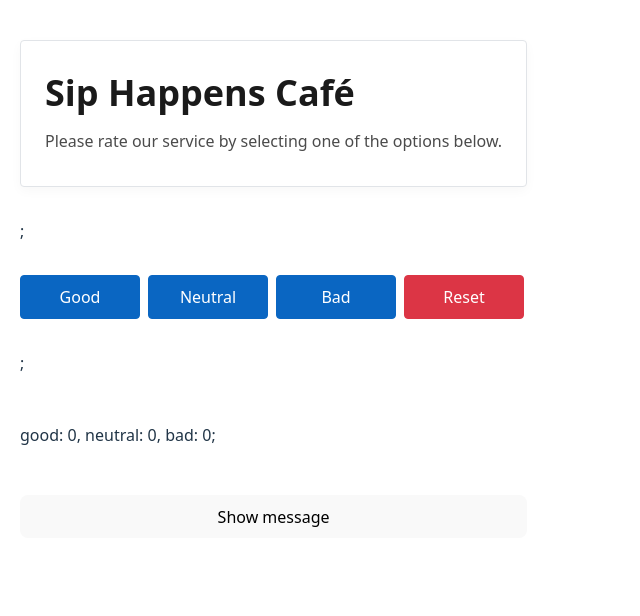
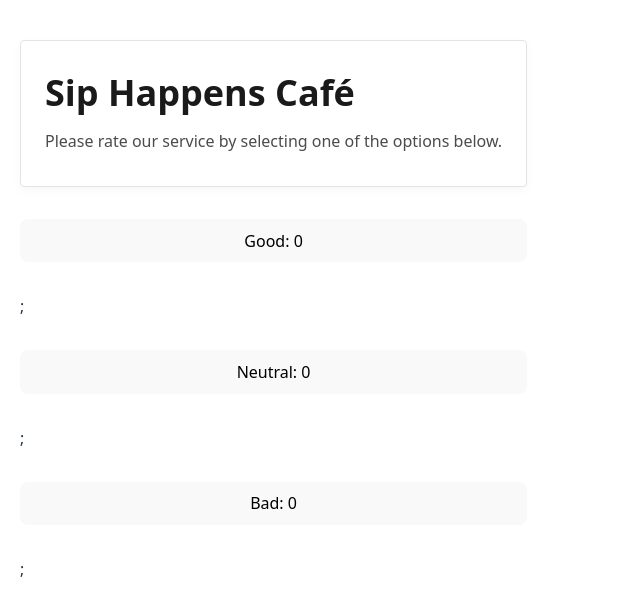
Before and after one commit to Lyubov9302/02-react-cafe, a React (Vite) app: page / in a window 1280 px wide. Shown: the top 616 px of the page, without its empty margins (0-640 px from the left). Built offline with nearby package versions, Linux system fonts and the light colour scheme.

Commit message:
added buttons

```diff
--- a/src/components/App/App.tsx
+++ b/src/components/App/App.tsx
@@ -1,41 +1,21 @@
+import css from "./App.module.css";
 import CafeInfo from "../CafeInfo/CafeInfo";
-import css from "./App.module.css";
+import Votes from "../../types/votes";
 import { useState } from "react";
-import type { Votes, VoteType } from "../../types/votes.ts";
-import VoteOptions from "../VoteOptions/VoteOptions";
 
 export default function App() {
-  const [votes, setVotes] = useState<Votes>({ good: 0, neutral: 0, bad: 0 });
-  const [isOpen, setIsOpen] = useState(false);
+  const [votes, setVotes] = useState(0);
 
-  const handleVote = (key: keyof Votes) => {
-    setVotes({
-      ...votes,
-      [key]: votes[key] + 1,
-    });
+  const handleVote = () => {
+    setVotes(votes + 1);
   };
-
-  const toggleMessage = () => {
-    setIsOpen(!isOpen);
-  };
-
   return (
     <>
       <div className={css.app}>
         <CafeInfo />
-
-        <VoteOptions
-          onVote={handleVote}
-          onReset={toggleMessage}
-          canReset={true}
-        />
-        <p>
-          good: {votes.good}, neutral: {votes.neutral}, bad: {votes.bad};
-        </p>
-
-        <button onClick={toggleMessage}>
-          {isOpen ? "Hide message" : "Show message"}
-        </button>
+        <button onClick={handleVote}>Good: {votes}</button>;
+        <button onClick={handleVote}>Neutral: {votes}</button>;
+        <button onClick={handleVote}>Bad: {votes}</button>;
       </div>
     </>
   );
--- a/src/components/CafeInfo/CafeInfo.tsx
+++ b/src/components/CafeInfo/CafeInfo.tsx
@@ -2,14 +2,11 @@ import css from "./CafeInfo.module.css";
 
 export default function CafeInfo() {
   return (
-    <>
     <div className={css.container}>
       <h1 className={css.title}>Sip Happens Café</h1>
       <p className={css.description}>
         Please rate our service by selecting one of the options below.
       </p>
     </div>
-      ;
-    </>
   );
 }
--- a/src/components/VoteOptions/VoteOptions.tsx
+++ /dev/null
@@ -1,46 +0,0 @@
-import css from "../VoteOptions/VoteOptions.module.css";
-import { VoteType } from "../../types/votes.ts";
-
-interface VoteOptionsProps {
-  onVote: (type: VoteType) => void;
-  onReset: () => void;
-  canReset: boolean;
-}
-
-export default function VoteOptions({
-  onVote,
-  onReset,
-  canReset,
-}: VoteOptionsProps) {
-  return (
-    <>
-      <div className={css.container}>
-        <button
-          className={css.button}
-          onClick={() => onVote("good")}
-        >
-          Good
-        </button>
-        <button
-          className={css.button}
-          onClick={() => onVote("neutral")}
-        >
-          Neutral
-        </button>
-        <button
-          className={css.button}
-          onClick={() => onVote("bad")}
-        >
-          Bad
-        </button>
-        <button
-          className={`${css.button} ${css.reset}`}
-          onClick={onReset}
-        >
-          Reset
-        </button>
-      </div>
-      ;
-    </>
-  );
-}
--- a/src/types/votes.ts
+++ b/src/types/votes.ts
@@ -1,7 +1,7 @@
-type VoteType = "good" | "neutral" | "bad";
-
 export interface Votes {
   good: number;
   neutral: number;
   bad: number;
 }
+
+export type VoteType = "good" | "neutral" | "bad";
```
Lines whose indentation alone changed are shown as unchanged.
